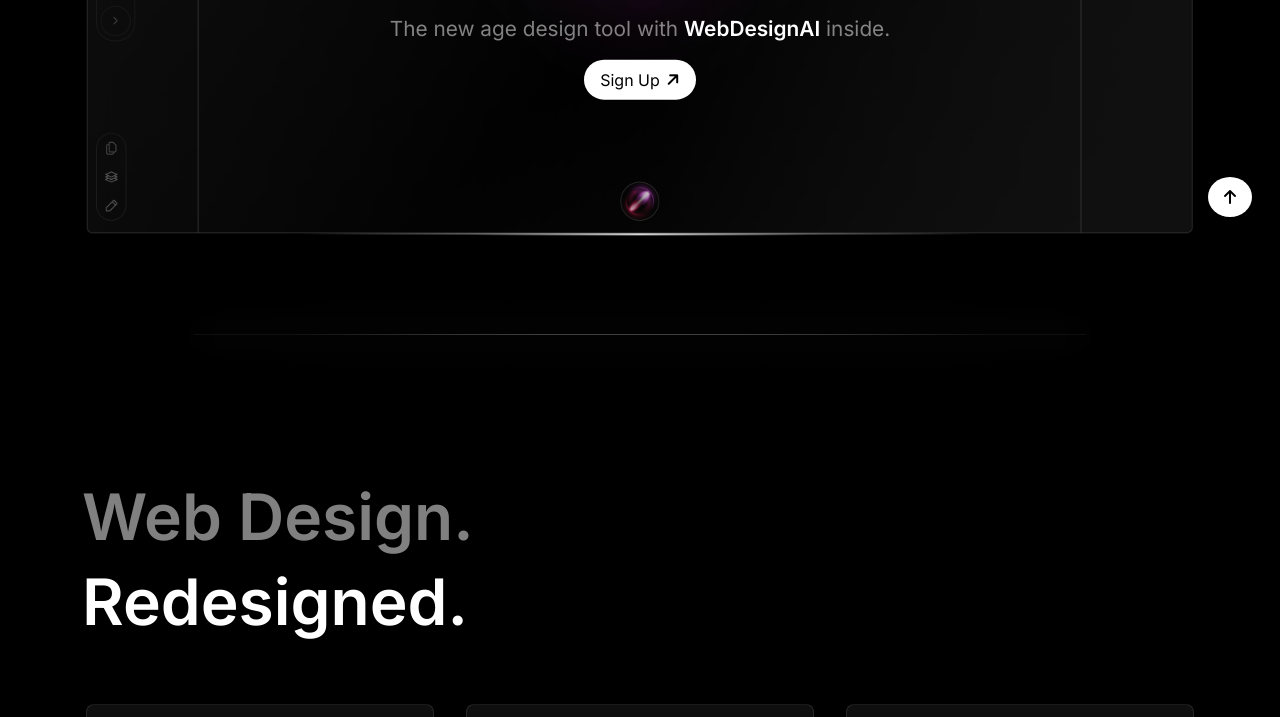
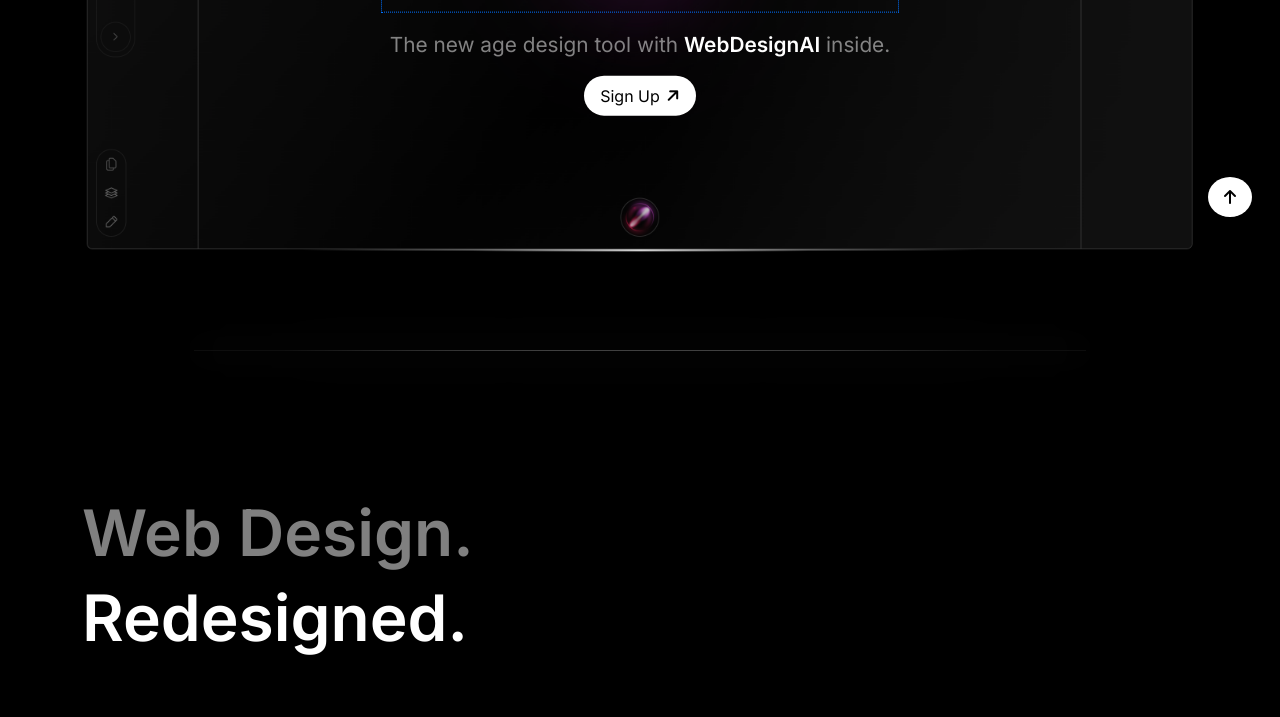
Before and after one commit to MugheezAsif/studio-ai-frontend, a plain HTML site: page index.html in a window 1280 px wide. Shown: the part 555-1272 px from the top of the page. Drawn offline with nearby package versions, Linux system fonts and the light colour scheme.

Commit message:
little change

```diff
--- a/index.html
+++ b/index.html
@@ -88,7 +88,7 @@
 
     <div class="pt-5">
         <div class="container mt-5 pt-5">
-            <div id="home" class="main">
+            <div id="home" class="main pt-3">
                 <!-- header -->
                 <div class="header">
                     <div class="header-img">
```
